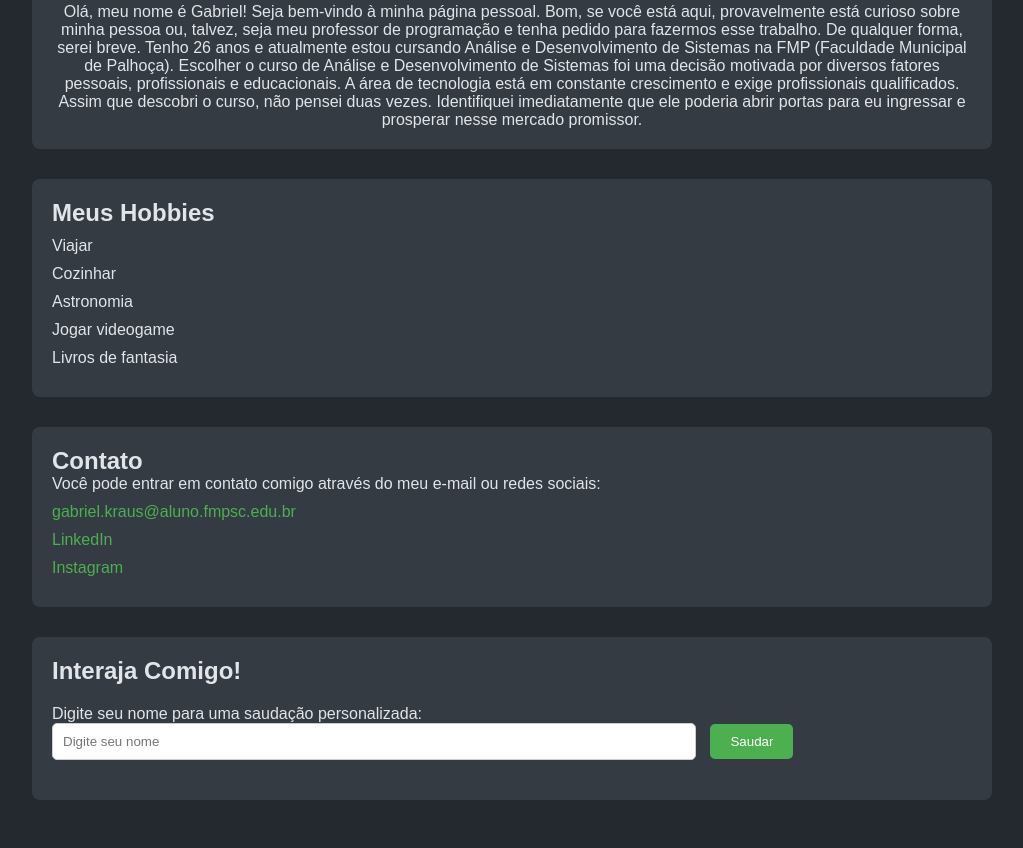
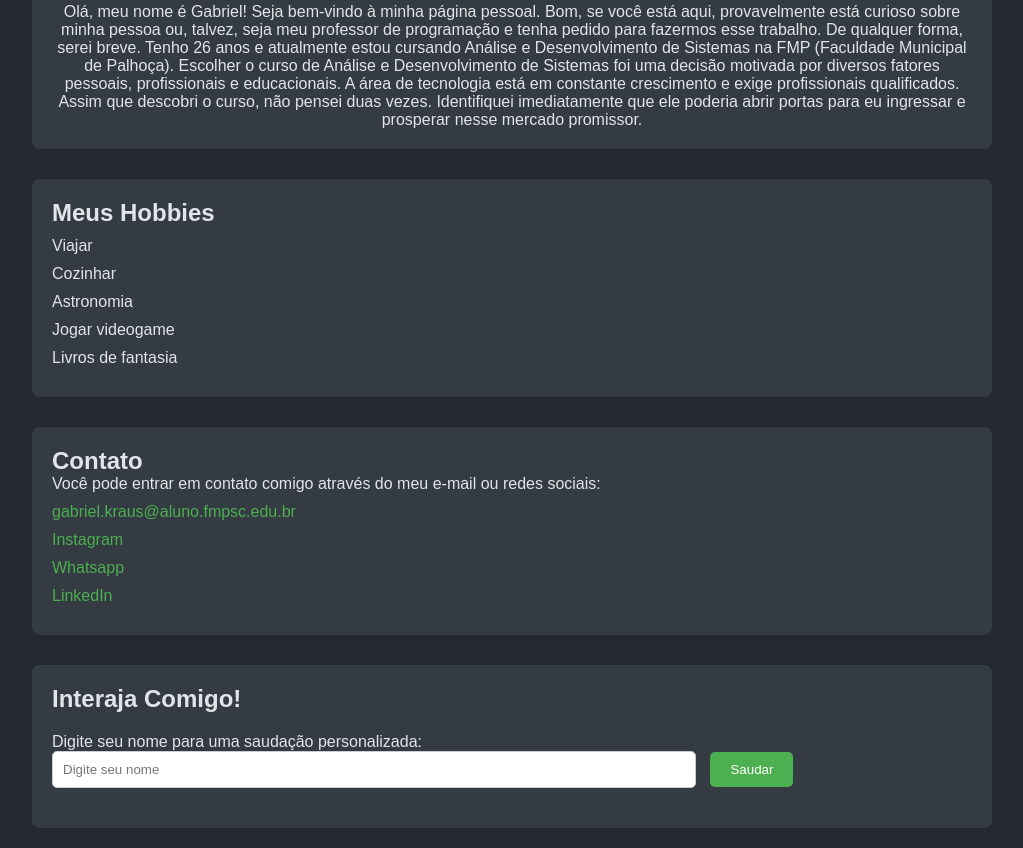
Before and after one commit to Gabriel-Kraus/Etapa-2, a plain HTML site: page index.html in a window 1280 px wide. Shown: the part 536-1384 px from the top of the page, without its empty margins (128-1151 px from the left). Before the commit the page ends 1356 px from the top, so only its background shows below. Drawn offline with Linux system fonts and the light colour scheme.

Commit message:
Update index.html

```diff
--- a/index.html
+++ b/index.html
@@ -55,8 +55,9 @@
       <p>Você pode entrar em contato comigo através do meu e-mail ou redes sociais:</p>
       <ul>
         <li><a href="mailto:gabriel.kraus@aluno.fmpsc.edu.br">gabriel.kraus@aluno.fmpsc.edu.br</a></li>
+        <li><a href="https://www.instagram.com/gabriel_kraus_/" target="_blank">Instagram</a></li>
+        <li><a href="https://wa.me/5548996738451" target="_blank">Whatsapp</a></li>
         <li><a href="www.linkedin.com/in/gabrielhtkraus" target="_blank">LinkedIn</a></li>
-        <li><a href="https://www.instagram.com/gabriel_kraus_/" target="_blank">Instagram</a></li>
       </ul>
     </section>
 
```
